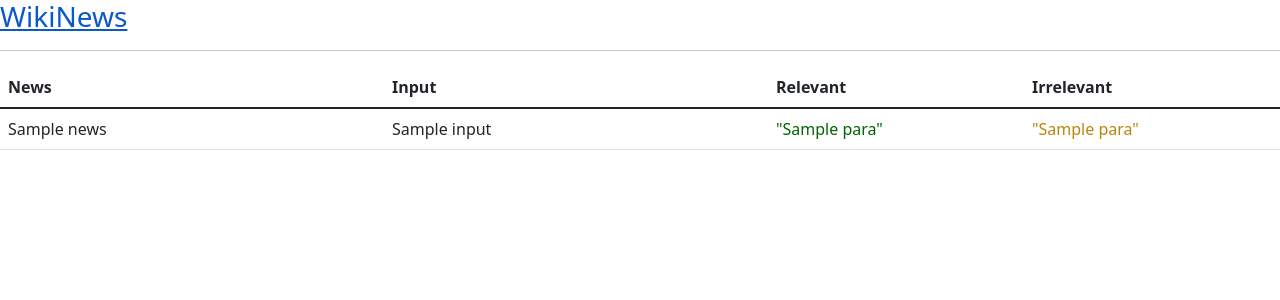
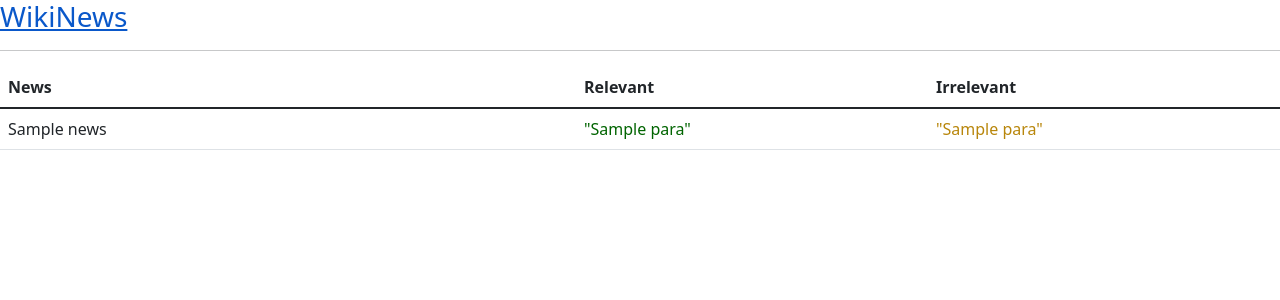
Before and after one commit to Sara-ShiHo/semantic-similarity-for-recommender, a Flask app: template app/templates/index.html in a window 1280 px wide. Shown: the top 300 px of the page. Run offline with Flask 2, Linux system fonts and the light colour scheme; the template is opened without the code that fills it: most values are stand-ins (such as "Sample title", 1, 10 or a date in 2020).

Commit message:
update app to work with new data; major changes still needed

```diff
--- a/app/api.py
+++ b/app/api.py
@@ -1,13 +1,18 @@
 from flask import Flask
 from flask import render_template, jsonify
 import json
+import tensorflow_hub as hub
 
 app = Flask(__name__)
 
 
+if 'google' not in globals():
+    google = hub.load("https://tfhub.dev/google/universal-sentence-encoder/4")
+
+
 @app.route("/")
 def index():
-    with open('results.json') as f:
+    with open('../artifacts/results.json') as f:
         results = json.load(f)
     return render_template('index.html', results=results)
 
--- a/app/templates/index.html
+++ b/app/templates/index.html
@@ -17,8 +17,7 @@
     <table class="table">
         <thead>
             <tr>
-                <th style="width: 30%">News</th>
-                <th style="width: 30%">Input</th>
+                <th style="width: 45%">News</th>
                 <th>Relevant</th>
                 <th>Irrelevant</th>
             </tr>
@@ -28,7 +27,6 @@
             {% for obj in results %}
             <tr style="padding:10%">
                 <td>{{ obj.news }}</td>
-                <td>{{ obj.input }}</td>
                 <td style="color:darkgreen">
                     {% for para in obj.relevant %}
                         <p>"{{para}}"</p>
```
